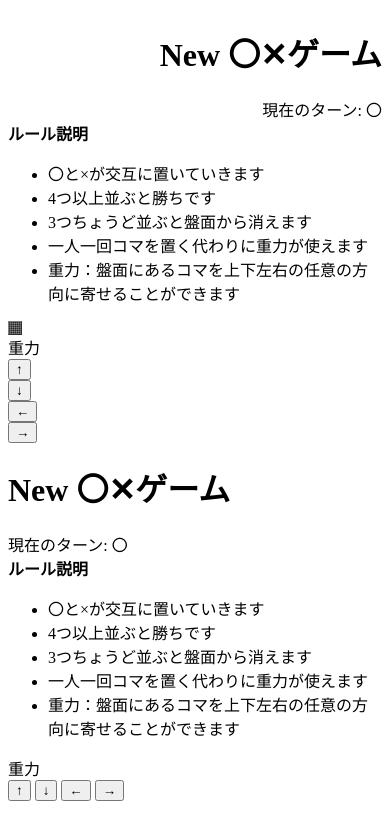
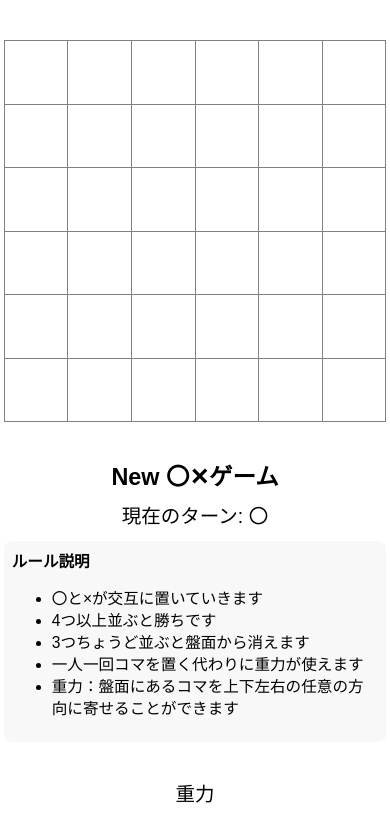
Before and after one commit to yaku151230-cloud/newox, a website: page marubatu.html in a window 390 px wide. Shown: the top 815 px of the page. Drawn offline with Linux system fonts and the light colour scheme.

Commit message:
Update style.css

```diff
--- a/style.css
+++ b/style.css
@@ -1,66 +1,154 @@
-/* PC版 */
-.pc-container {
+/* ---------------------- PC用デフォルト ---------------------- */
+body {
+    margin: 0;
+    font-family: sans-serif;
+}
+
+.game-container {
     display: flex;
     justify-content: center;
     align-items: flex-start;
     gap: 40px;
+    margin-top: 40px;
 }
+
 #side-left {
     display: flex;
     flex-direction: column;
     align-items: flex-end;
     min-width: 180px;
 }
+
+#side-left h1 {
+    margin-bottom: 40px;
+}
+
+#turn-info {
+    font-size: 28px;
+    font-weight: bold;
+}
+
+#rule-box {
+    margin-top: 18px;
+    font-size: 17px;
+    background: #f8f8f8;
+    border-radius: 8px;
+    padding: 12px;
+    max-width: 260px;
+    text-align: left;
+}
+
+#board-container table {
+    margin: 0 auto;
+    border-collapse: collapse;
+    width: 600px;
+    height: 600px;
+}
+
+#board td {
+    width: 100px;
+    height: 100px;
+    text-align: center;
+    vertical-align: middle;
+    font-size: 48px;
+}
+
 #side-right {
     display: flex;
     flex-direction: column;
     align-items: flex-start;
     min-width: 120px;
 }
-#board table, #board-mobile table {
-    border-collapse: collapse;
-    width: 600px;
-    height: 600px;
-}
-#board td, #board-mobile td {
-    text-align: center;
-    vertical-align: middle;
-    font-size: 48px;
+
+#side-right div {
+    font-size: 22px;
+    font-weight: bold;
+    margin-bottom: 16px;
 }
 
-/* 初期状態: PC版表示, モバイル非表示 */
-.mobile-container {
-    display: none;
+#side-right button {
+    font-size: 32px;
+    width: 60px;
+    height: 60px;
+    margin-bottom: 10px;
 }
 
-/* スマホ版 */
+/* ---------------------- スマホ版 ---------------------- */
+#mobile-top-panel,
+#mobile-bottom-panel {
+    display: none; /* PCでは非表示 */
+}
+
 @media (max-width: 700px) {
-    .pc-container {
-        display: none;
+    .game-container {
+        flex-direction: column;
+        align-items: center;
+        gap: 20px;
     }
-    .mobile-container {
+
+    #side-left,
+    #side-right {
+        display: none; /* スマホでは非表示 */
+    }
+
+    /* 盤面を画面幅に合わせる */
+    #board-container table {
+        width: 98vw;
+        height: 98vw;
+    }
+
+    #board td {
+        width: 16vw;
+        height: 16vw;
+        font-size: 7vw;
+        padding: 0;
+    }
+
+    /* スマホ用パネル表示 */
+    #mobile-top-panel,
+    #mobile-bottom-panel {
         display: flex;
         flex-direction: column;
         align-items: center;
-        gap: 16px;
+        width: 98vw;
     }
-    #board-mobile table {
-        width: 98vw;
-        height: 98vw;
+
+    #mobile-top-panel h1 {
+        font-size: 6vw;
+        margin-bottom: 8px;
+        text-align: center;
     }
-    #board-mobile td {
-        width: 16vw;
-        height: 16vw;
+
+    #mobile-turn-info {
+        font-size: 5vw;
+        margin-bottom: 12px;
+        text-align: center;
+    }
+
+    #mobile-rule-box {
+        font-size: 4vw;
+        max-width: 98vw;
+        padding: 2vw;
+        margin-bottom: 16px;
+        background: #f8f8f8;
+        border-radius: 8px;
+    }
+
+    #mobile-bottom-panel div {
+        font-size: 5vw;
+        margin-bottom: 4px;
+    }
+
+    #mobile-bottom-panel button {
         font-size: 7vw;
-    }
-    #gravity-buttons-mobile button {
-        font-size: 8vw;
         width: 18vw;
         height: 18vw;
-        margin: 4px;
+        margin: 2vw 2vw 0 2vw;
     }
-    #gravity-buttons-mobile span {
-        font-size: 5vw;
-        margin-right: 4px;
+
+    /* 盤面の文字中央揃え */
+    #board td {
+        text-align: center;
+        vertical-align: middle;
     }
 }
```
